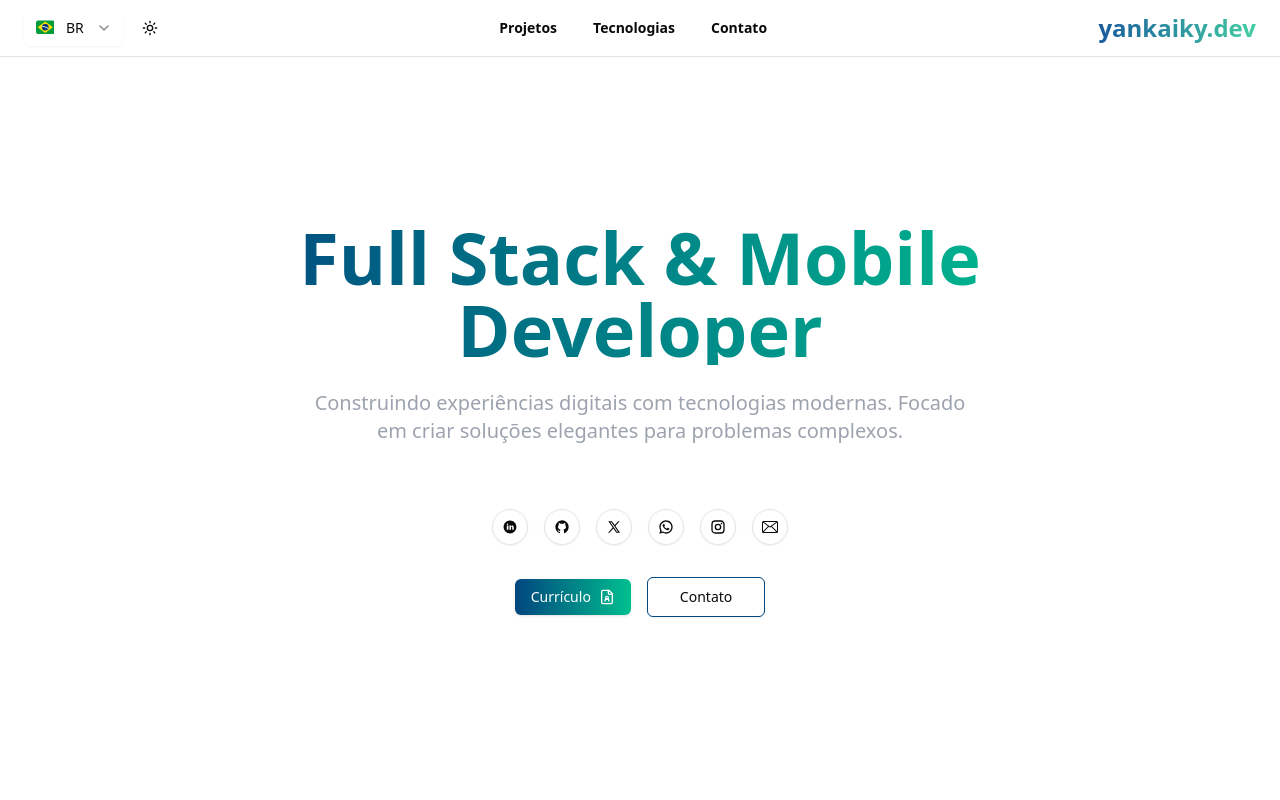
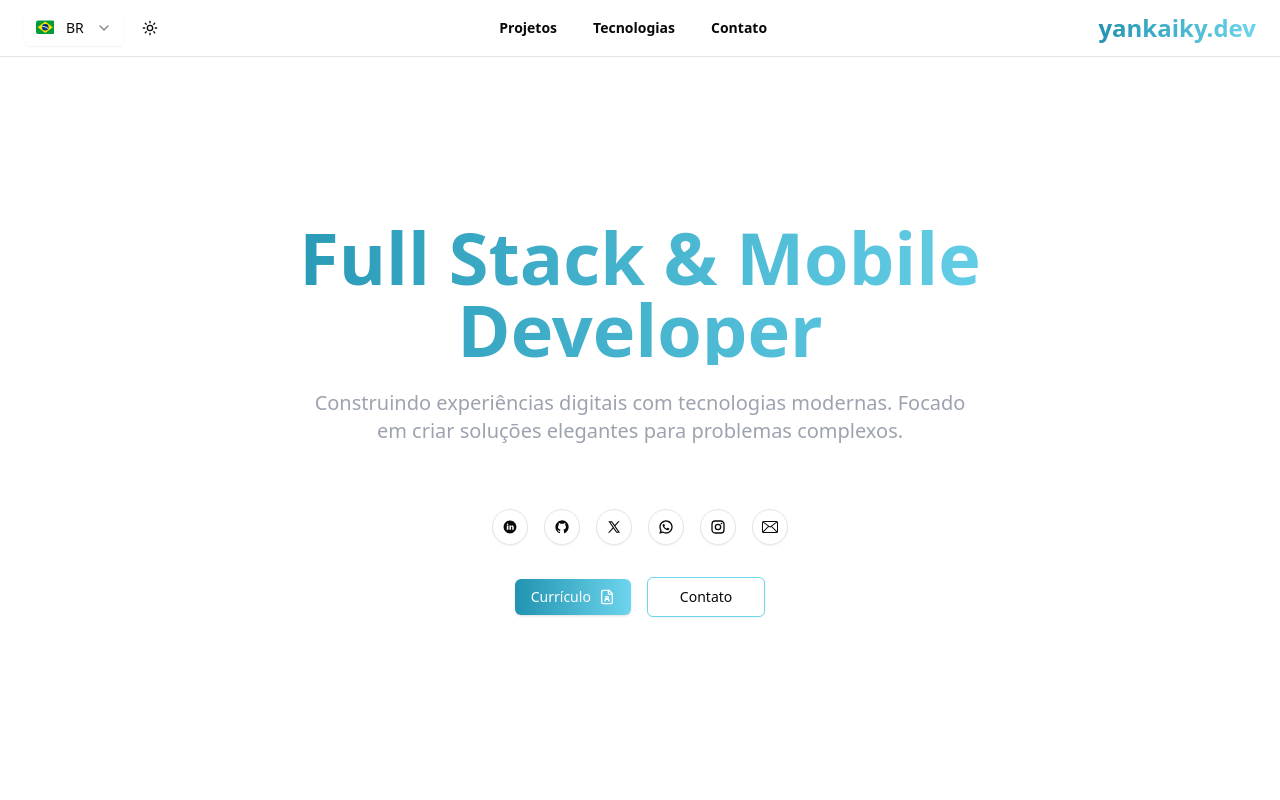
Before and after one commit to YanKaiky/portfolio-2.0, a Next.js app: page / in a window 1280 px wide. Shown: the top 800 px of the page. Built offline with nearby package versions, Linux system fonts and the light colour scheme.

Commit message:
feat(global.css): alter gradient colors

```diff
--- a/src/app/globals.css
+++ b/src/app/globals.css
@@ -93,7 +93,7 @@
 
 @layer utilities {
   .bg-container-gradient {
-    @apply bg-gradient-to-r from-[#00467F] to-[#00bf8f];
+    @apply bg-gradient-to-r from-[#2193b0] to-[#6dd5ed];
   }
   .text-gradient {
     @apply text-transparent bg-clip-text bg-container-gradient;
--- a/src/components/global/hero.tsx
+++ b/src/components/global/hero.tsx
@@ -42,7 +42,7 @@ export const Hero = () => {
         <Button
           size="lg"
           variant="outline"
-          className="border-[#00467F] hover:bg-[#00467F]/20"
+          className="border-[#6dd5ed] hover:bg-[#6dd5ed]/20"
         >
           <Link href="#contact" className="flex items-center space-x-2">
             {t("contact")}
--- a/src/components/global/yan.kaiky.dev.tsx
+++ b/src/components/global/yan.kaiky.dev.tsx
@@ -12,7 +12,7 @@ export const YanKaikyDev: FC<IYanKaikyDevProps> = ({ size = "md" }) => {
       <span
         className={cn(
           size === "sm" ? "text-xs" : "text-2xl",
-          "hidden text-transparent bg-clip-text bg-gradient-to-r from-[#185a9d] to-[#43cea2] font-bold sm:inline-block"
+          "hidden font-bold text-gradient sm:inline-block"
         )}
       >
         yankaiky.dev
```
